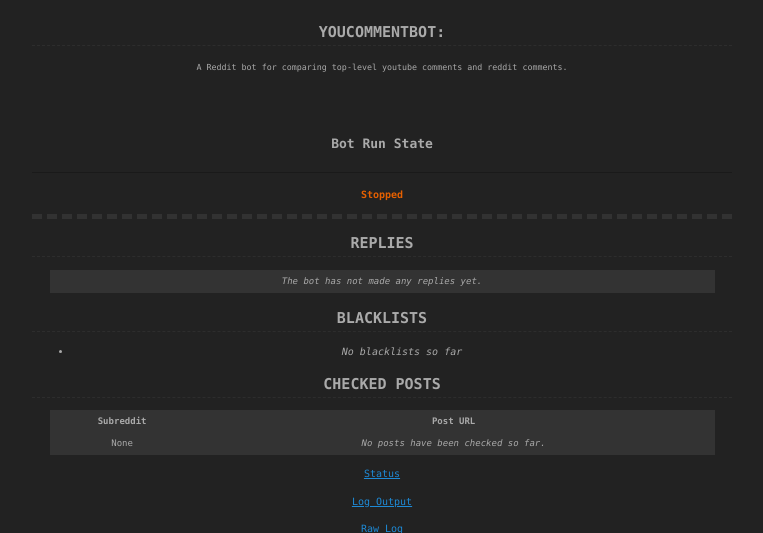
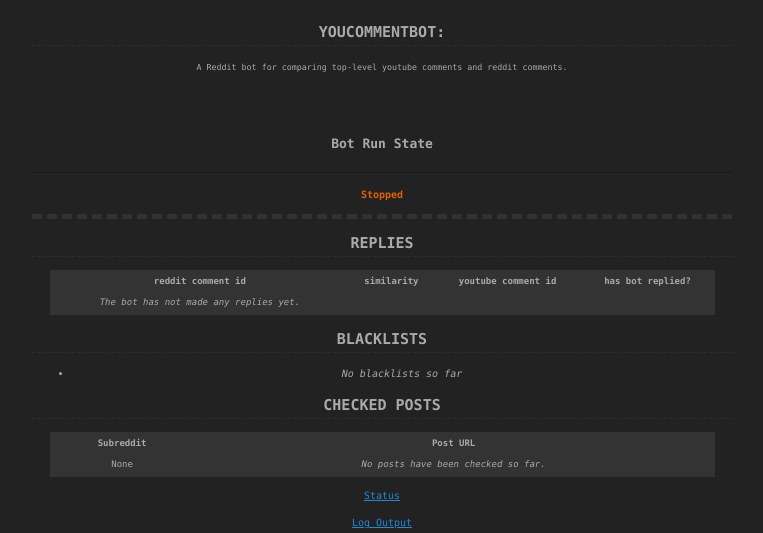
Before and after one commit to AndresMWeber/youcomment, a Flask app: page / in a window 1280 px wide. Shown: the part 26-559 px from the top of the page, without its empty margins (258-1021 px from the left). Run offline with Flask 2, Linux system fonts and the light colour scheme; data that the repository does not hold is empty; parts of the project's set-up code (start-up, migrations or seed data) failed here and were passed over.

Commit message:
Fixed: Percentage readout for similarity. Changed: Simplified responses html table with just comment_ids and url hrefs instead of full urls. Added: app_context to stream_template just in case that helps with the template stream error that pops up on exit in Heroku. Changed: Pushed log file to data folder. Changed: Made maximum length for youtube video_id and comment_id 255 just in case since I was hitting the max length of 20. Changed: Added name to logging formatter.

```diff
--- a/youcomment/app.py
+++ b/youcomment/app.py
@@ -23,12 +23,15 @@ def generate():
                 yield line
             sleep(1)
 
+
 def stream_template(template_name, **context):
-    app.update_template_context(context)
-    t = app.jinja_env.get_template(template_name)
-    rv = t.stream(context)
-    rv.enable_buffering(5)
-    return rv
+    with app.app_context():
+        app.update_template_context(context)
+        t = app.jinja_env.get_template(template_name)
+        rv = t.stream(context)
+        rv.enable_buffering(5)
+        return rv
+
 
 @app.route('/')
 def status():
--- a/youcomment/bot.py
+++ b/youcomment/bot.py
@@ -92,7 +92,7 @@ class YouCompareBot(object):
                                                                                       youtube_db_entry.permalink))
 
             if self.MODE == conf.LIVE_MODE:
-                reply_body = self.reply_template.format(SIM=100 * round(cross_comment.similarity, 4),
+                reply_body = self.reply_template.format(SIM=round(100 * cross_comment.similarity, 3),
                                                         URL=youtube_db_entry.permalink,
                                                         V=__version__)
                 self.reddit_bot.comment(reddit_db_entry.comment_id).reply(reply_body)
--- a/youcomment/conf.py
+++ b/youcomment/conf.py
@@ -37,4 +37,4 @@ __here__ = path.abspath(path.dirname(__file__))
 
 TEMPLATE_PATH = path.join(__here__, DATA_DIR, TEMPLATE_FILE)
 DB_PATH = path.join(__here__, DATA_DIR, DB_NAME)
-LOG_PATH = path.join(__here__, LOG_FILE)
+LOG_PATH = path.join(__here__, DATA_DIR, LOG_FILE)
--- a/youcomment/data/template.md
+++ b/youcomment/data/template.md
@@ -1,4 +1,4 @@
-Your post has been detected as {SIM} similar to the youtube comment:
+Your post has been detected as %{SIM} similar to the youtube comment:
 > [{URL}]({URL})
 
 ^|[--Info--](https://www.reddit.com/r/you_comment_bot/)|[--PM--](https://www.reddit.com/message/compose?to=/r/you_comment_bot)|[--Stats--](https://youcomment.herokuapp.com/)|[--v{V}--](https://www.github.com/andresmweber/youcomment/releases)|
--- a/youcomment/database.py
+++ b/youcomment/database.py
@@ -55,7 +55,7 @@ class RedditComment(peewee.Model):
 
 
 class YoutubeVideo(peewee.Model):
-    video_id = peewee.CharField(max_length=20, unique=True)
+    video_id = peewee.CharField(max_length=255, unique=True)
     video_url = peewee.CharField(max_length=255, unique=True)
 
     class Meta:
@@ -63,7 +63,7 @@ class YoutubeVideo(peewee.Model):
 
 
 class YoutubeComment(peewee.Model):
-    comment_id = peewee.CharField(max_length=20, unique=True)
+    comment_id = peewee.CharField(max_length=255, unique=True)
     permalink = peewee.CharField(max_length=255, unique=True)
     video = peewee.ForeignKeyField(YoutubeVideo, backref='video')
 
--- a/youcomment/templates/status.html
+++ b/youcomment/templates/status.html
@@ -5,11 +5,13 @@
     <div class="replies status">
         <h2>Replies</h2>
         <table class="display-table">
+            <tr><th>reddit comment id</th><th>similarity</th><th>youtube comment id</th><th>has bot replied?</th></tr>
             {% for reply in replies %}
             <tr>
-                <td>
-                    {{ reply.reddit_comment.permalink }}<-({{ reply.similarity }})->{{ reply.youtube_comment.permalink }} : replied= {{ reply.replied }}
-                </td>
+                <td> <a href="{{ reply.reddit_comment.permalink }}">{{ reply.reddit_comment.comment_id }}</a></td>
+                <td> {{ reply.similarity }} </td>
+                <td> <a href="{{ reply.youtube_comment.permalink }}">{{ reply.youtube_comment.comment_id }}</a></td>
+                <td> {{ reply.replied }} </td>
             </tr>
             {% else %}
             <tr>
--- a/youcomment/youlog.py
+++ b/youcomment/youlog.py
@@ -3,7 +3,7 @@ from youcomment.conf import __here__, LOG_PATH
 
 logging.basicConfig(level=logging.INFO)
 
-logFormatter = logging.Formatter("%(asctime)s [%(threadName)-12.12s] [%(levelname)-5.5s] - %(message)s")
+logFormatter = logging.Formatter("%(asctime)s [%(threadName)] [%(name)] [%(levelname)-5.5s] - %(message)s")
 log = logging.getLogger(__here__)
 
 fileHandler = logging.FileHandler(LOG_PATH)
```
